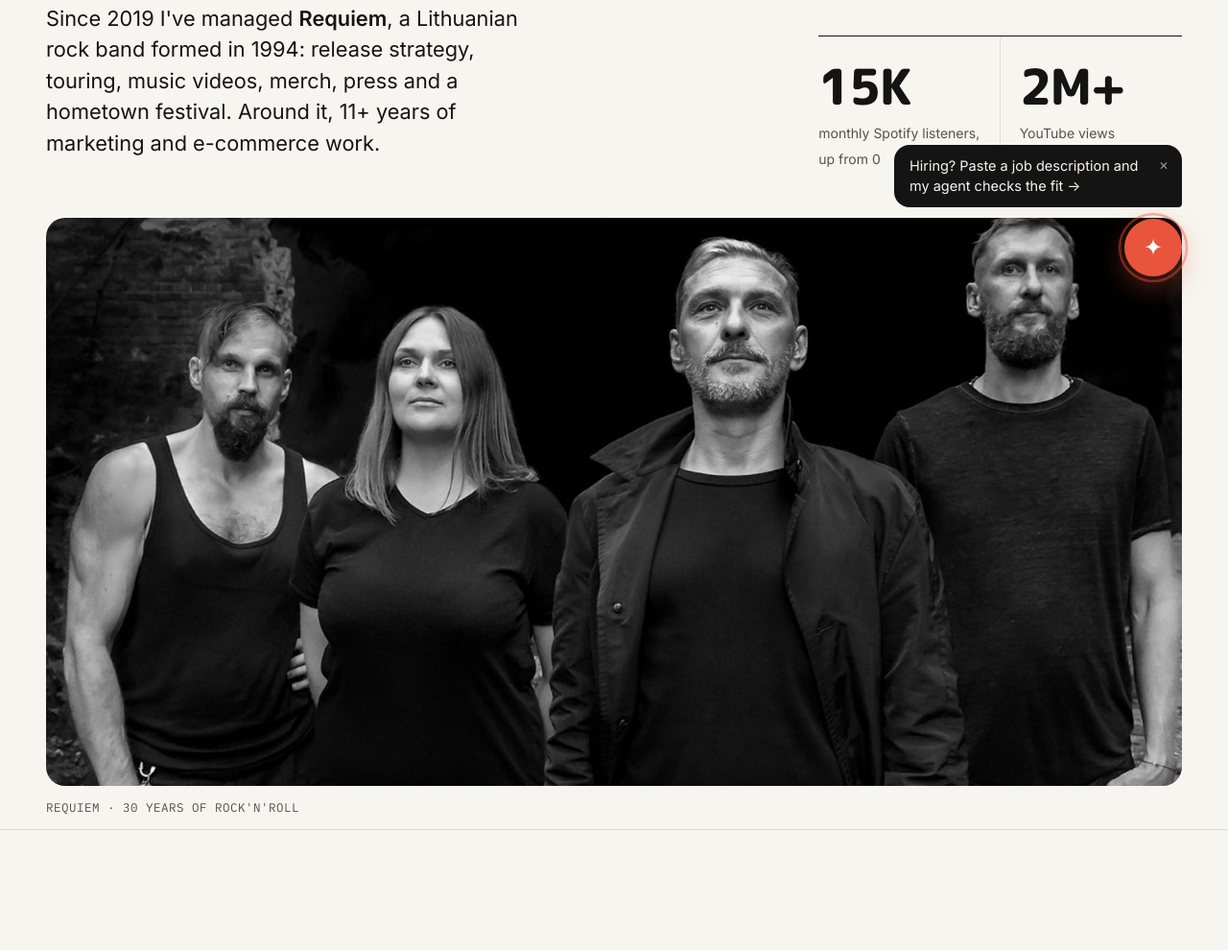
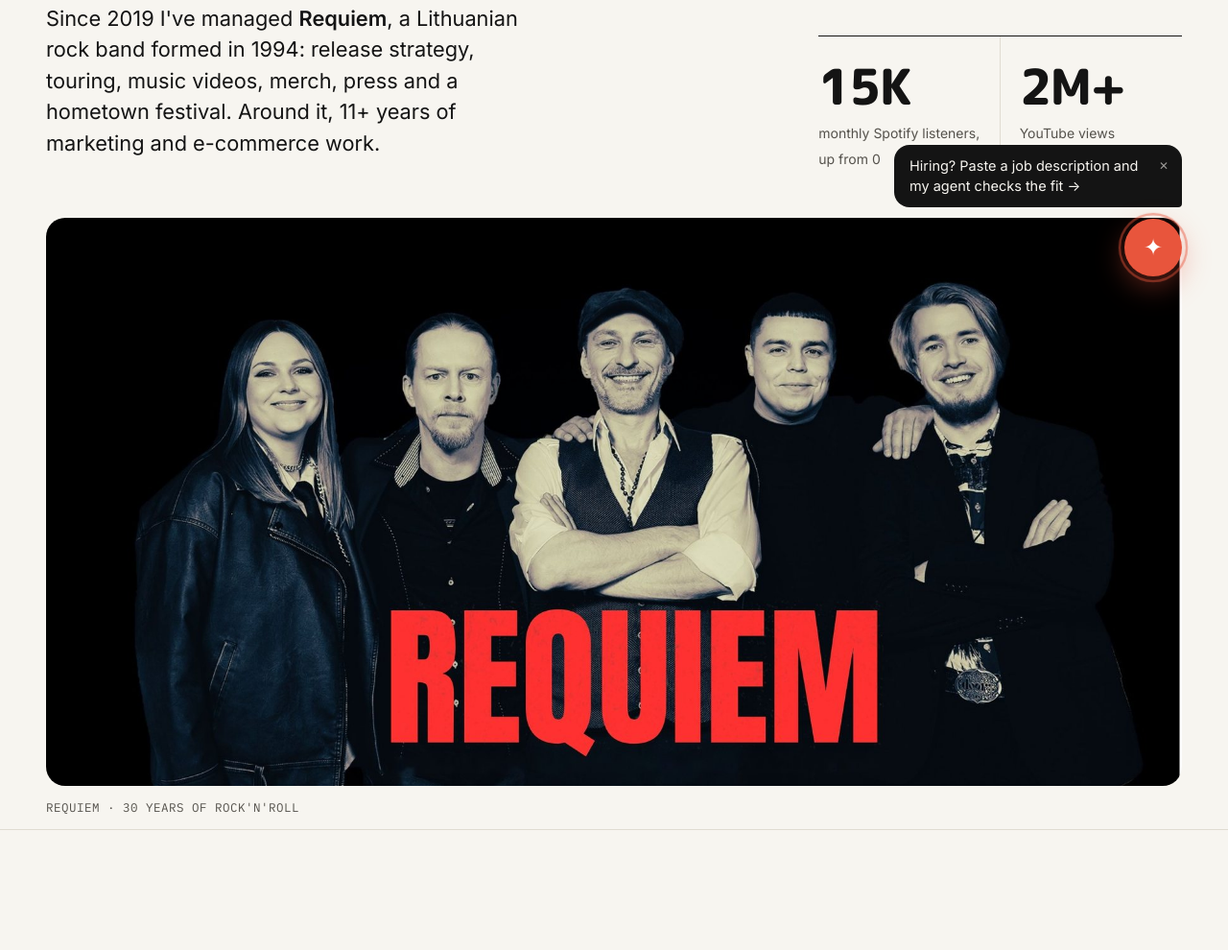
Before and after one commit to rimakrivis/Portfolio, a plain HTML site: page music.html in a window 1280 px wide. Shown: the part 488-1478 px from the top of the page at 96% size. Drawn offline with Linux system fonts and the light colour scheme.

Commit message:
Music: new Requiem band photo, lightweight-agent write-up

```diff
--- a/music.html
+++ b/music.html
@@ -29,7 +29,7 @@
     </div>
   </section>
 
-  <div class="wrap reveal"><div class="cover"><img src="assets/img/band-bw.jpg" alt="Requiem band members in a black-and-white portrait" width="1800" height="1800" style="aspect-ratio:16/8;object-fit:cover;object-position:50% 38%"></div><p class="label credit">Requiem · 30 years of rock'n'roll</p></div>
+  <div class="wrap reveal"><div class="cover"><img src="assets/img/band-requiem.jpg" alt="The five members of Requiem in a black-and-white portrait above the red REQUIEM logo" width="1800" height="1014" style="aspect-ratio:16/8;object-fit:cover;object-position:50% 0%"></div><p class="label credit">Requiem · 30 years of rock'n'roll</p></div>
 
   <section id="vinyl">
     <div class="wrap">
```
Also changed, not shown: assets/img/band-requiem.jpg (added).
